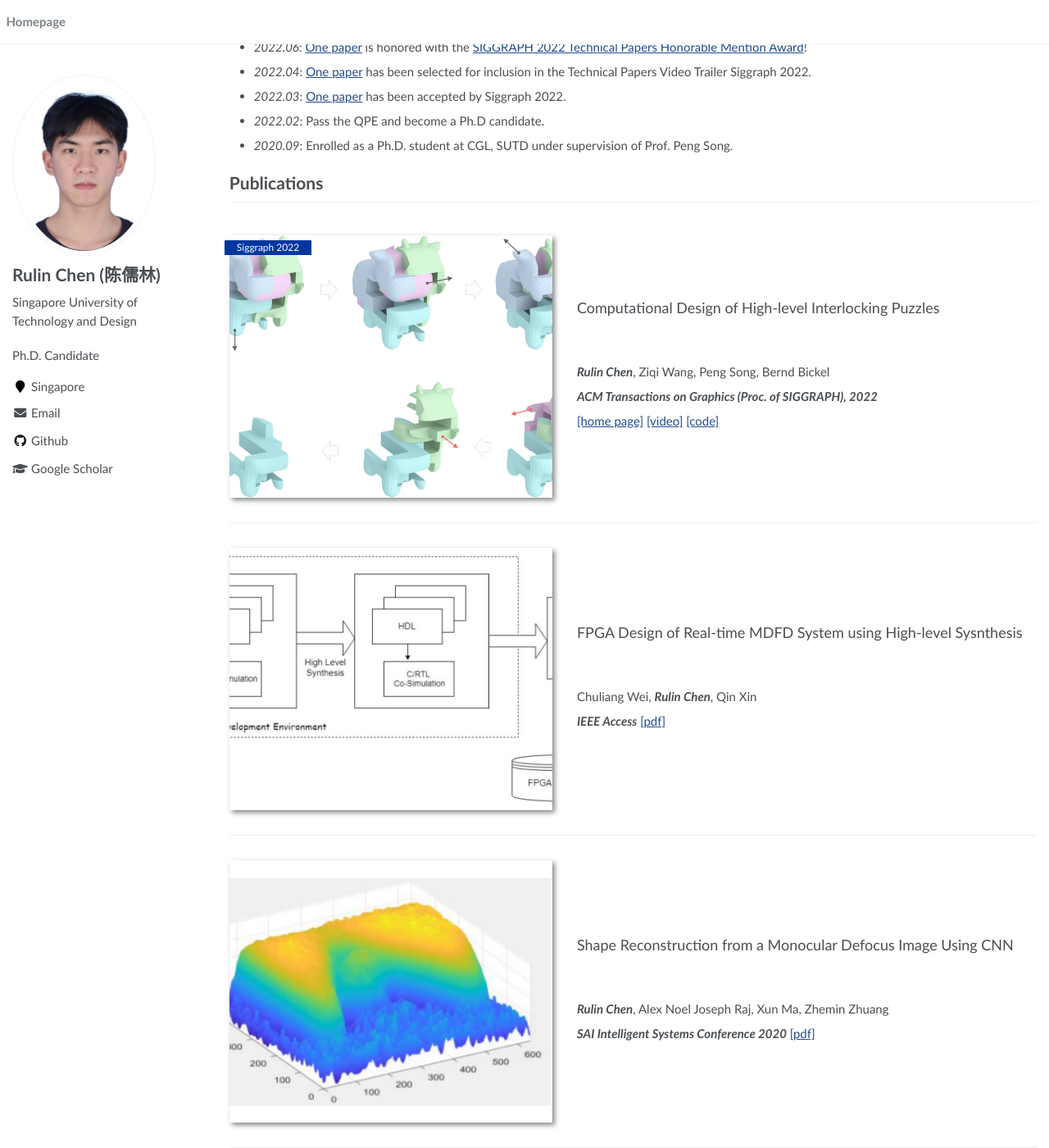
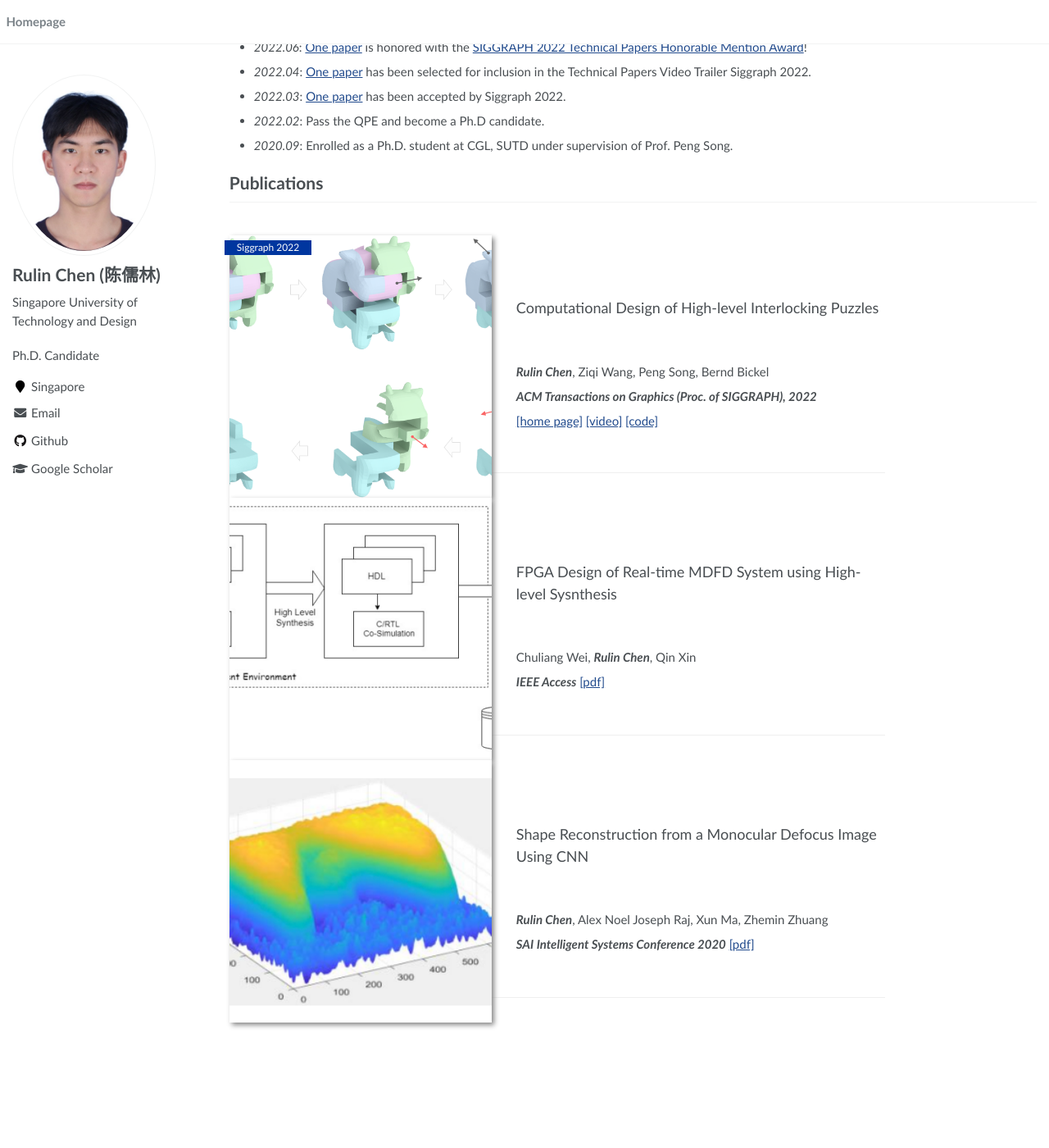
Before and after one commit to Linsanity81/linsanity81.github.io, a Jekyll site: the page built from _pages/about.md, in a window 1280 px wide and 1400 px high, scrolled down 286 px. Shown: the whole window at 82% size. Built offline with Jekyll 4.4.1, drawn with Linux system fonts in a browser that asks for light colours.

Commit message:
Update main.scss

```diff
--- a/assets/css/main.scss
+++ b/assets/css/main.scss
@@ -48,15 +48,15 @@
     flex-wrap: wrap;
     border-bottom: 1px #efefef solid;
     padding: 2em 0 2em 0;
-    //width: 800px;
-    //height: 320px;
+    width: 800px;
+    height: 320px;
 
 
     .paper-box-image{
         justify-content: center;
         display: flex;
-        width: 100%;
-        height: 80%;
+        //width: 100%;
+        //height: 80%;
         order: 2;
         img {
             width: 400px;
```
